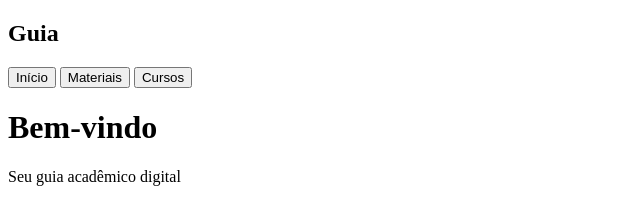
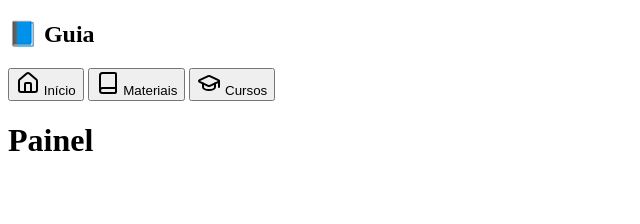
Before and after one commit to sheilapessoa/pagina-teste, a plain HTML site: page index.html in a window 1280 px wide. Shown: the whole page, without its empty margins (0-640 px from the left). Drawn offline with nearby package versions, Linux system fonts and the light colour scheme.

Commit message:
index.html

```diff
--- a/index.html
+++ b/index.html
@@ -4,21 +4,38 @@
   <meta charset="UTF-8">
   <title>Guia Acadêmico</title>
   <link rel="stylesheet" href="style.css">
+
+  <!-- Ícones -->
+  <script src="https://unpkg.com/lucide@latest"></script>
 </head>
 <body>
 
 <div class="sidebar">
-  <h2>Guia</h2>
-  <button onclick="trocarPagina('inicio')">Início</button>
-  <button onclick="trocarPagina('materiais')">Materiais</button>
-  <button onclick="trocarPagina('cursos')">Cursos</button>
+  <h2>📘 Guia</h2>
+
+  <button onclick="trocarPagina('inicio')">
+    <i data-lucide="home"></i> Início
+  </button>
+
+  <button onclick="trocarPagina('materiais')">
+    <i data-lucide="book"></i> Materiais
+  </button>
+
+  <button onclick="trocarPagina('cursos')">
+    <i data-lucide="graduation-cap"></i> Cursos
+  </button>
+
 </div>
 
-<div class="content" id="content">
-  <h1>Bem-vindo</h1>
-  <p>Seu guia acadêmico digital</p>
+<div class="main">
+  <div class="topbar">
+    <h1>Painel</h1>
+  </div>
+
+  <div id="content" class="content"></div>
 </div>
 
 <script src="script.js"></script>
+<script>lucide.createIcons();</script>
 </body>
 </html>
```
